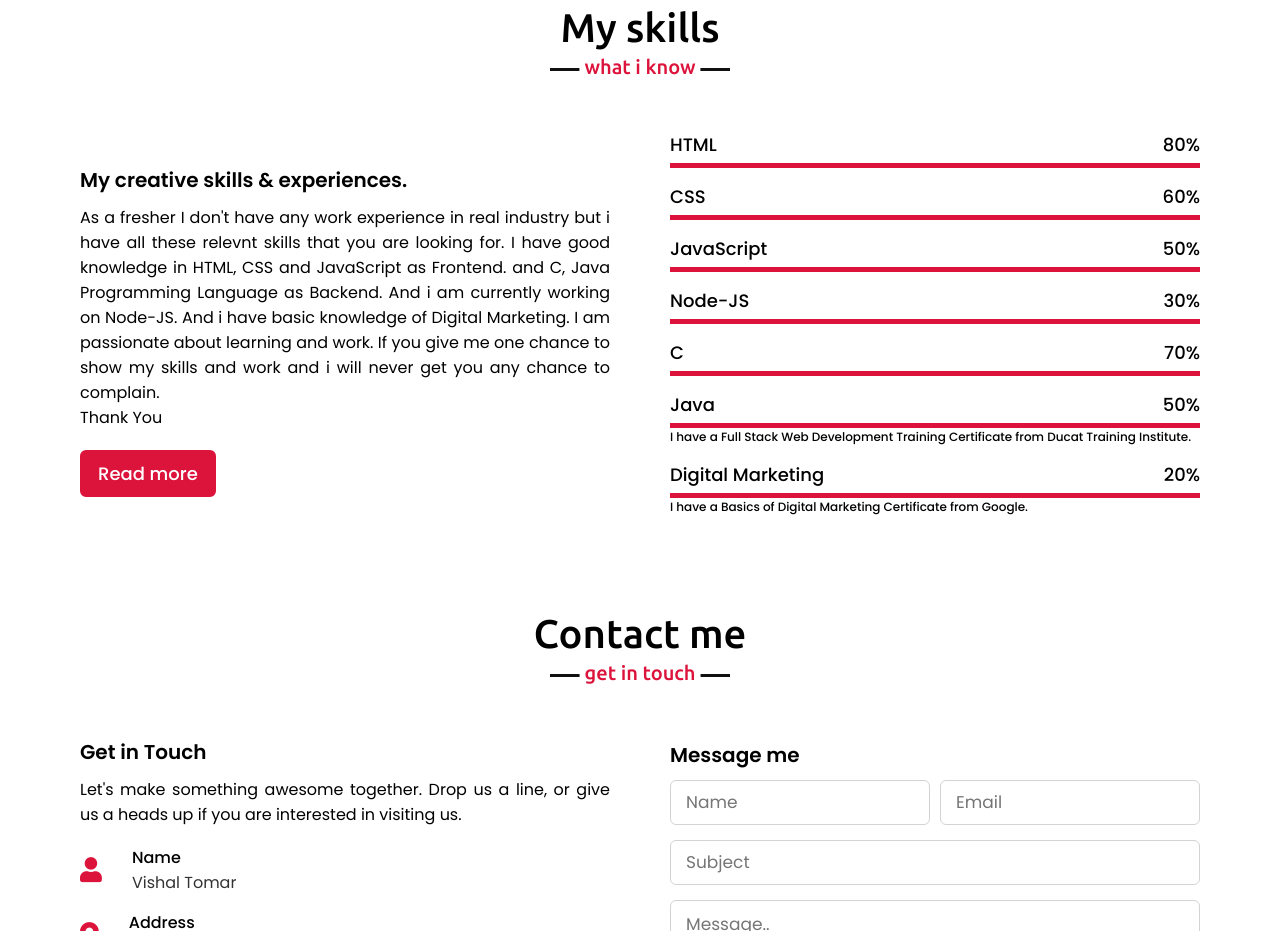
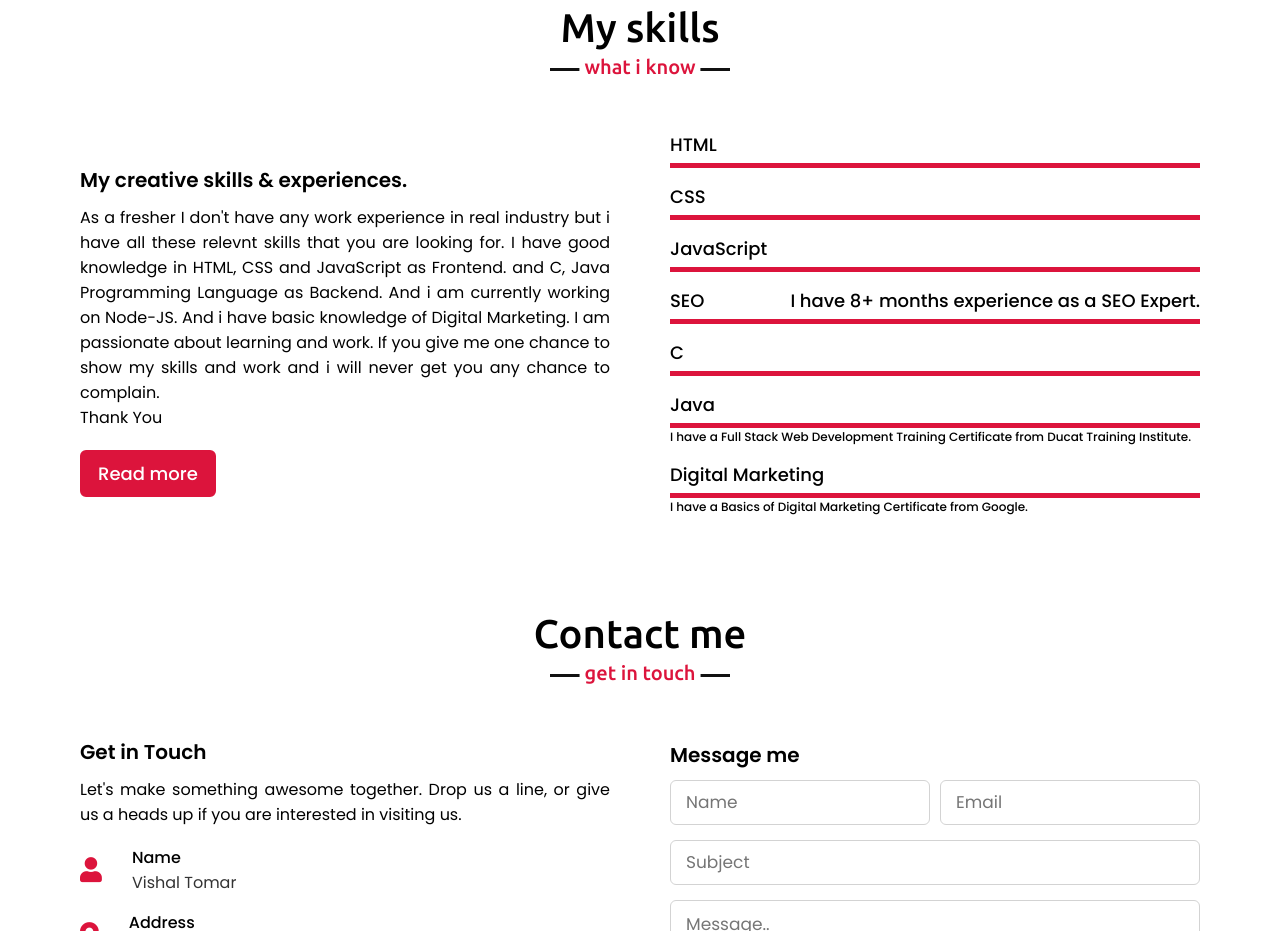
Before and after one commit to visshu92/Portfolio_website, a plain HTML site: page index.html in a window 1280 px wide. Shown: the part 1860-2791 px from the top of the page. Drawn offline with nearby package versions, Linux system fonts and the light colour scheme.

Commit message:
Update index.html

```diff
--- a/index.html
+++ b/index.html
@@ -119,42 +119,43 @@
                     <div class="bars">
                         <div class="info">
                             <span>HTML</span>
-                            <span>80%</span>
+
                         </div>
                         <div class="line html"></div>
                     </div>
                     <div class="bars">
                         <div class="info">
                             <span>CSS</span>
-                            <span>60%</span>
+
                         </div>
                         <div class="line css"></div>
                     </div>
                     <div class="bars">
                         <div class="info">
                             <span>JavaScript</span>
-                            <span>50%</span>
+
                         </div>
                         <div class="line js"></div>
                     </div>
                     <div class="bars">
                         <div class="info">
-                            <span>Node-JS</span>
-                            <span>30%</span>
+                            <span>SEO</span>
+                            <span>I have 8+ months experience as a SEO Expert. </span>
+
                         </div>
                         <div class="line Node-JS"></div>
                     </div>
                     <div class="bars">
                         <div class="info">
                             <span>C</span>
-                            <span>70%</span>
+
                         </div>
                         <div class="line C"></div>
                     </div>
                     <div class="bars">
                         <div class="info">
                             <span>Java</span>
-                            <span>50%</span>
+
                         </div>
                         <div class="line Java"></div>
                         <div class="info Digital-Marketing">
@@ -164,7 +165,7 @@
                     <div class="bars">
                         <div class="info">
                             <span>Digital Marketing</span>
-                            <span>20%</span>
+
                         </div>
                         <div class="line Digital-Marketing"></div>
                         <div class="info Digital-Marketing">
```
